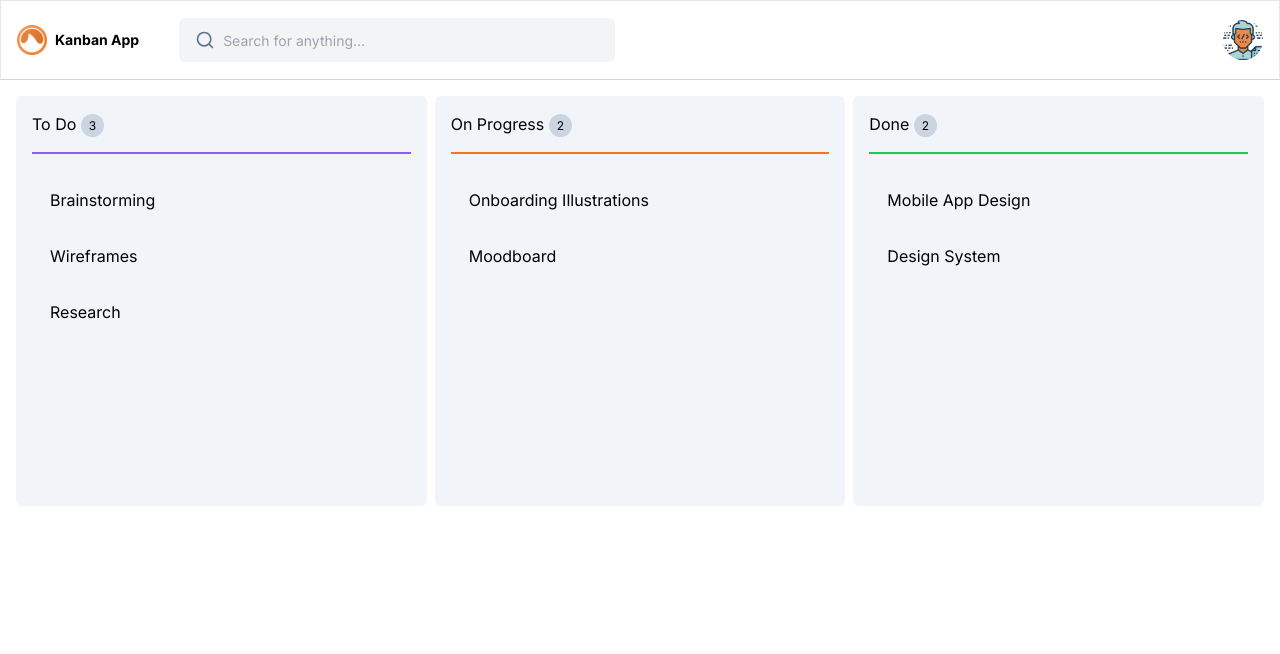
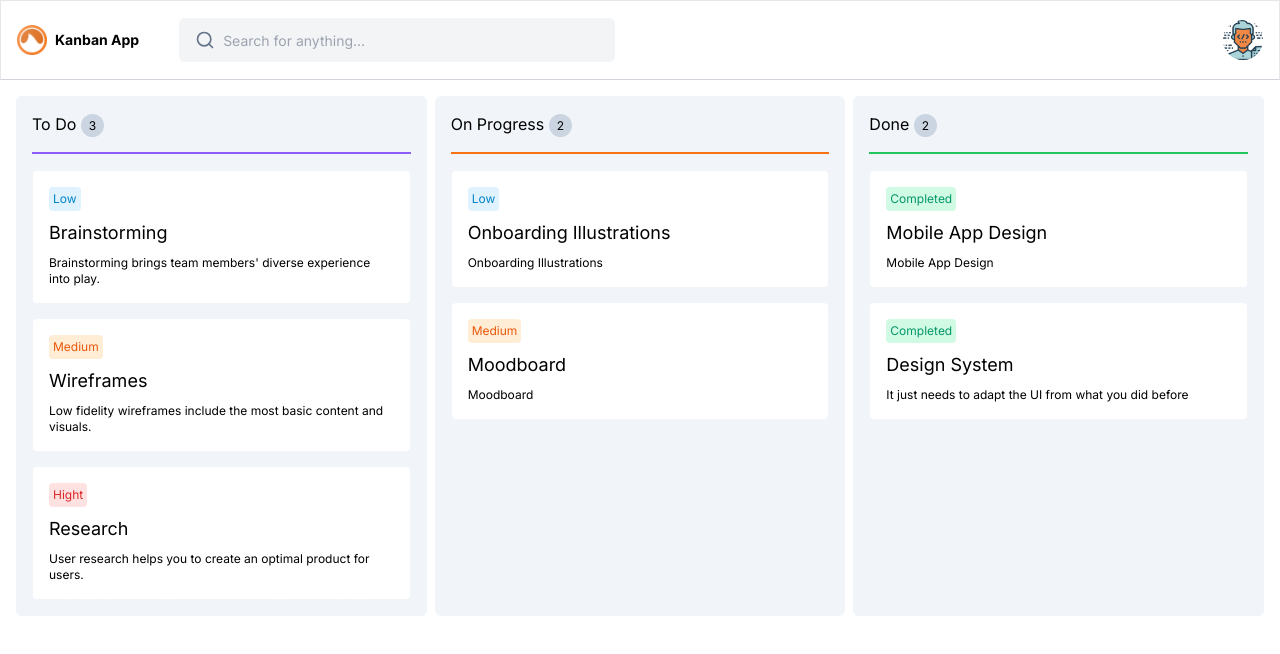
Before and after one commit to murilio/kanban-app, a Next.js app: page / in a window 1280 px wide. Shown: the top 654 px of the page. Built offline with nearby package versions, Linux system fonts and the light colour scheme.

Commit message:
feat: criando toda estilização do card

```diff
--- a/src/app/page.tsx
+++ b/src/app/page.tsx
@@ -2,7 +2,7 @@
 
 import { DragDropContext, Draggable, DropResult, Droppable } from '@hello-pangea/dnd';
 import { CSSProperties, useState } from 'react';
-import { EType } from './interfaces/data.interface';
+import { EPriority, EType } from './interfaces/data.interface';
 import { APIMOCK } from './mock/api.mock';
 import { move, reorder } from './utils';
 
@@ -35,7 +35,7 @@ export default function Home() {
   }
 
   return (
-    <section className='flex gap-2'>
+    <section className='flex gap-2 h-full'>
       <DragDropContext onDragEnd={onDragEnd}>
         {state.map((item, i) => {
           const colors = {
@@ -45,19 +45,18 @@ export default function Home() {
           }
 
           return (
-            <section key={i} className='w-1/3 bg-slate-100 rounded-md'>
+            <section key={i} className='flex flex-col w-1/3 bg-slate-100 rounded-md'>
               <h3 className={`py-4 mx-4 border-b-2 ${colors[item.type]}`}>
                 {item.title} <span className='text-xs w-2 h-2 bg-slate-300 px-2 py-1 rounded-full'>{item.options.length}</span>
               </h3>
               <Droppable droppableId={i + ''} key={i}>
                 {(provided, snapshot) => {
-                  const styleDefault = 'border-dashed border-2 border-slate-100 m-4 min-h-80 w-auto'
-                  const styleDraggingOver = 'bg-violet-100 border-dashed border-violet-400 border-2 rounded m-4 min-h-80 w-auto'
+                  const styleDraggingOver = 'bg-violet-100 border-dashed border-violet-400 border rounded m-4'
 
                   return (
                     <div
                       ref={provided.innerRef}
-                      className={snapshot.isDraggingOver ? styleDraggingOver : styleDefault}
+                      className={`border-dashed border border-slate-100 m-4 h-full w-auto flex flex-col gap-4 ${snapshot.isDraggingOver ? styleDraggingOver : ''}`}
                       {...provided.droppableProps}
                     >
                       {item.options.map((ch, iCh) => (
@@ -66,9 +65,9 @@ export default function Home() {
                             const transform = `${provided.draggableProps.style?.transform} rotate(10deg)`
 
                             const styleDragging: CSSProperties = {
-                              backgroundColor: 'red',
                               ...provided.draggableProps.style,
                               transition: 'all 0.1s',
+                              boxShadow: '0 25px 50px -12px rgb(0 0 0 / 0.25)',
                               transform,
                             }
 
@@ -76,15 +75,24 @@ export default function Home() {
                               ...provided.draggableProps.style
                             }
 
+                            const colors = {
+                              [EPriority.Low]: 'bg-sky-100 text-sky-600',
+                              [EPriority.Medium]: 'bg-orange-100 text-orange-600',
+                              [EPriority.Hight]: 'bg-red-100 text-red-600',
+                              [EPriority.Completed]: 'bg-emerald-100 text-emerald-600',
+                            }
+
                             return (
                               <div
                                 ref={provided.innerRef}
-                                className='p-4'
+                                className='flex flex-col gap-2 p-4 rounded bg-white'
                                 {...provided.draggableProps}
                                 {...provided.dragHandleProps}
                                 style={snapshot.isDragging ? styleDragging : defaultStyle}
                               >
-                                <h4>{ch.title}</h4>
+                                <span className={`text-xs rounded p-1 w-fit ${colors[ch.priority]}`}>{EPriority[ch.priority]}</span>
+                                <h4 className='text-lg'>{ch.title}</h4>
+                                <p className='text-xs'>{ch.description}</p>
                               </div>
                             )
                           }}
```
